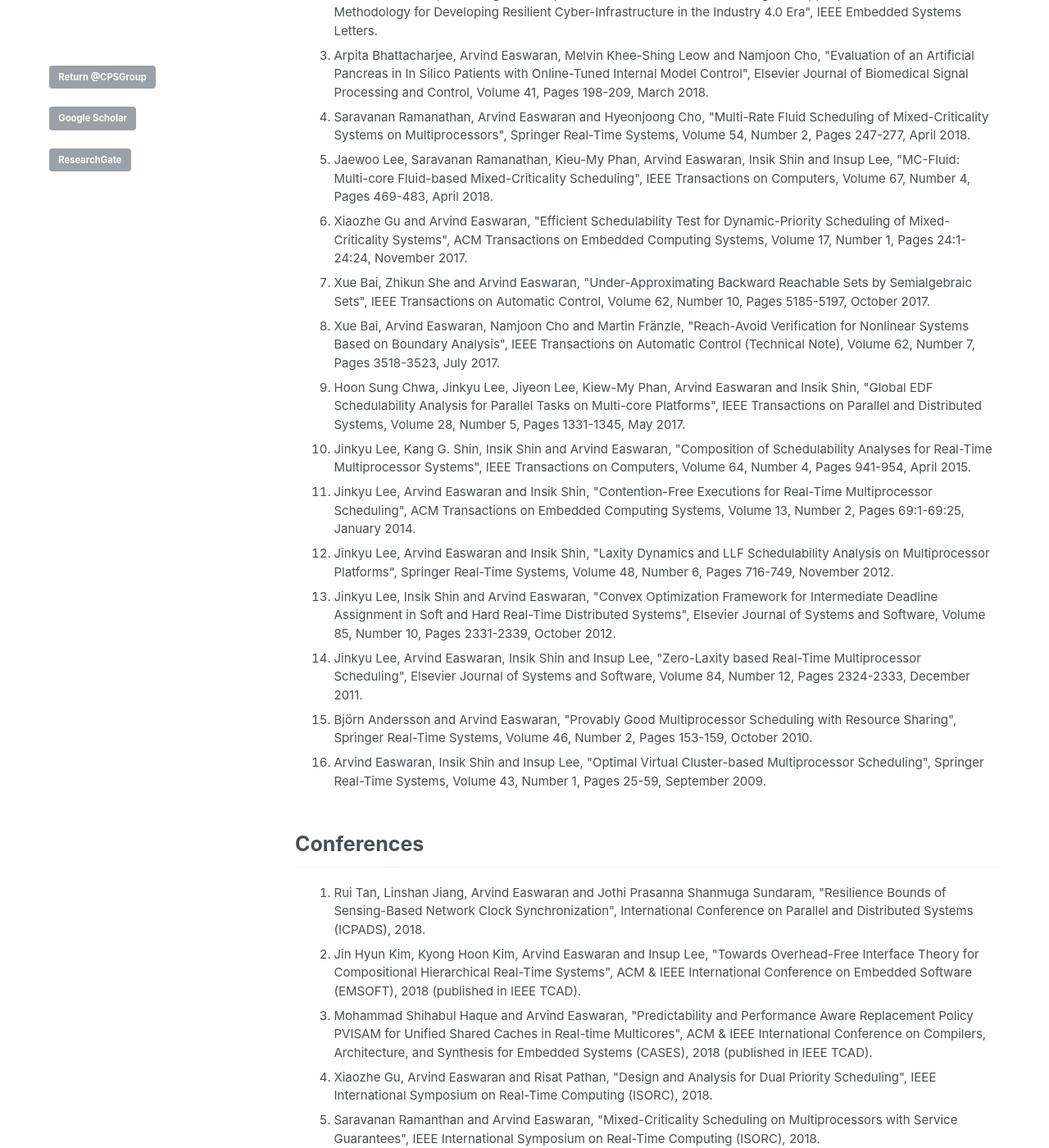
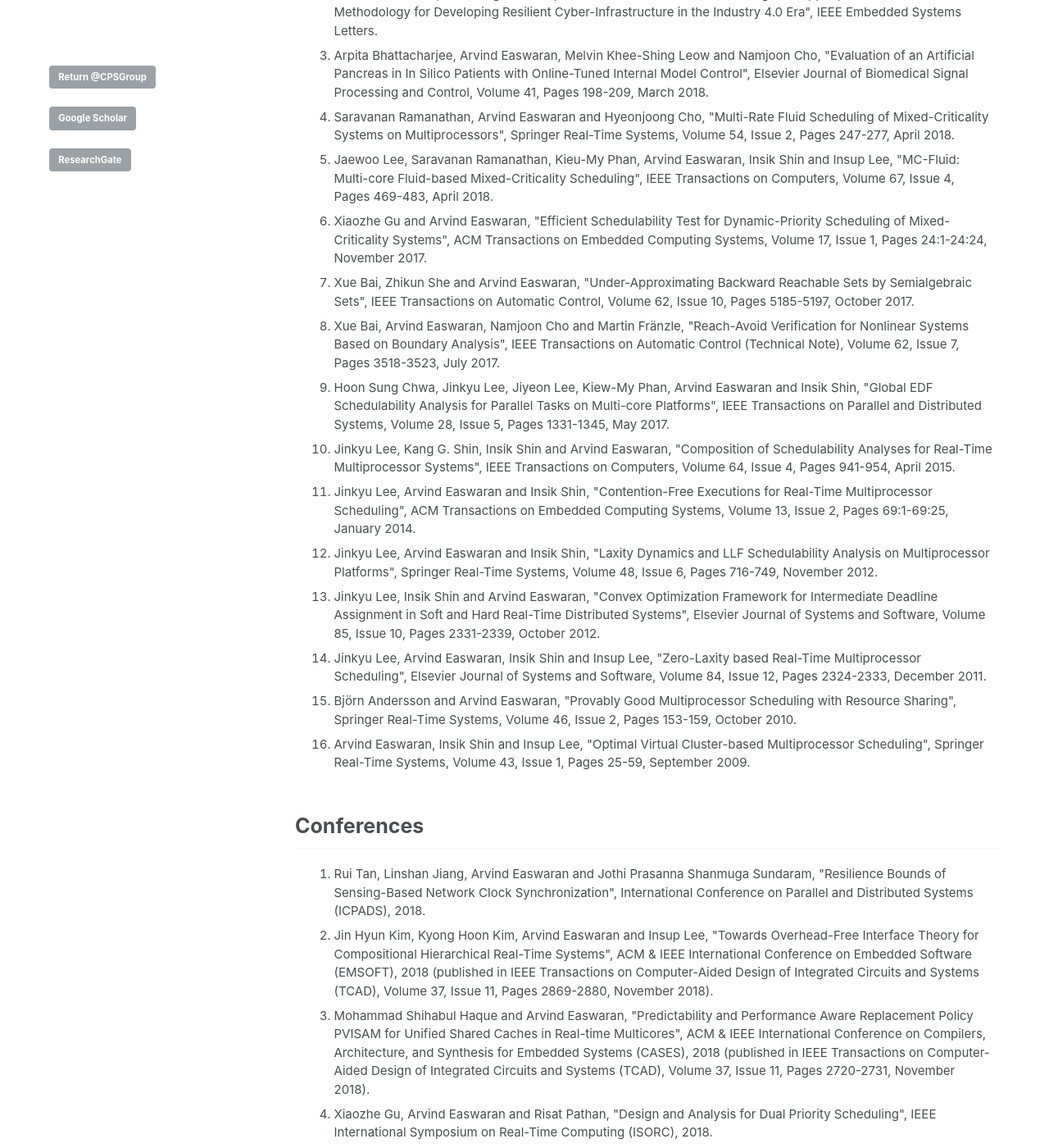
Before and after one commit to CPS-research-group/CPS-research-group.github.io, a Jekyll site: the page built from _pages/research_profile.md, in a window 1280 px wide and 1400 px high, scrolled down 292 px. Shown: the whole window at 82% size. Built offline with Jekyll 4.4.1, drawn with Linux system fonts in a browser that asks for light colours.

Commit message:
Updates.

```diff
--- a/_pages/research_profile.md
+++ b/_pages/research_profile.md
@@ -27,26 +27,26 @@ a.a:active {color:#0000FF; text-decoration:none;}
     <li class="a">Mohammad Shihabul Haque, Daniel Ng Jun Xian, Arvind Easwaran and Karthik Thangamariappan, "Contract-based Hierarchical Resilience Management for Cyber-Physical Systems", IEEE Computer.</li>
     <li class="a">Sidharta Andalam, Daniel Ng Jun Xian, Arvind Easwaran and Karthik Thangamariappan, "Contract-based Methodology for Developing Resilient Cyber-Infrastructure in the Industry 4.0 Era", IEEE Embedded Systems Letters.</li>
     <li class="a">Arpita Bhattacharjee, Arvind Easwaran, Melvin Khee-Shing Leow and Namjoon Cho, "Evaluation of an Artificial Pancreas in In Silico Patients with Online-Tuned Internal Model Control", Elsevier Journal of Biomedical Signal Processing and Control, Volume 41, Pages 198-209, March 2018.</li>
-    <li class="a">Saravanan Ramanathan, Arvind Easwaran and Hyeonjoong Cho, "Multi-Rate Fluid Scheduling of Mixed-Criticality Systems on Multiprocessors", Springer Real-Time Systems, Volume 54, Number 2, Pages 247-277, April 2018.</li>
-			<li class="a">Jaewoo Lee, Saravanan Ramanathan, Kieu-My Phan, Arvind Easwaran, Insik Shin and Insup Lee, "MC-Fluid: Multi-core Fluid-based Mixed-Criticality Scheduling", IEEE Transactions on Computers, Volume 67, Number 4, Pages 469-483, April 2018.</li>
-			<li class="a">Xiaozhe Gu and Arvind Easwaran, "Efficient Schedulability Test for Dynamic-Priority Scheduling of Mixed-Criticality Systems", ACM Transactions on Embedded Computing Systems, Volume 17, Number 1, Pages 24:1-24:24, November 2017.</li>
-			<li class="a">Xue Bai, Zhikun She and Arvind Easwaran, "Under-Approximating Backward Reachable Sets by Semialgebraic Sets", IEEE Transactions on Automatic Control, Volume 62, Number 10, Pages 5185-5197, October 2017.</li>
-			<li class="a">Xue Bai, Arvind Easwaran, Namjoon Cho and Martin Fr&auml;nzle, "Reach-Avoid Verification for Nonlinear Systems Based on Boundary Analysis", IEEE Transactions on Automatic Control (Technical Note), Volume 62, Number 7, Pages 3518-3523, July 2017.</li>
-			<li class="a">Hoon Sung Chwa, Jinkyu Lee, Jiyeon Lee, Kiew-My Phan, Arvind Easwaran and Insik Shin, "Global EDF Schedulability Analysis for Parallel Tasks on Multi-core Platforms", IEEE Transactions on Parallel and Distributed Systems, Volume 28, Number 5, Pages 1331-1345, May 2017.</li>
-                        <li class="a">Jinkyu Lee, Kang G. Shin, Insik Shin and Arvind Easwaran, "Composition of Schedulability Analyses for Real-Time Multiprocessor Systems", IEEE Transactions on Computers, Volume 64, Number 4, Pages 941-954, April 2015.</li>
-			<li class="a">Jinkyu Lee, Arvind Easwaran and Insik Shin, "Contention-Free Executions for Real-Time Multiprocessor Scheduling", ACM Transactions on Embedded Computing Systems, Volume 13, Number 2, Pages 69:1-69:25, January 2014.</li>
-			<li class="a">Jinkyu Lee, Arvind Easwaran and Insik Shin, "Laxity Dynamics and LLF Schedulability Analysis on Multiprocessor Platforms", Springer Real-Time Systems, Volume 48, Number 6, Pages 716-749, November 2012.</li>
-			<li class="a">Jinkyu Lee, Insik Shin and Arvind Easwaran, "Convex Optimization Framework for Intermediate Deadline Assignment in Soft and Hard Real-Time Distributed Systems", Elsevier Journal of Systems and Software, Volume 85, Number 10, Pages 2331-2339, October 2012.</li>
-			<li class="a"> Jinkyu Lee, Arvind Easwaran, Insik Shin and Insup Lee, "Zero-Laxity based Real-Time Multiprocessor Scheduling", Elsevier Journal of Systems and Software, Volume 84, Number 12, Pages 2324-2333, December 2011.</li>
-			<li class="a"> Bj&ouml;rn Andersson and Arvind Easwaran, "Provably Good Multiprocessor Scheduling with Resource Sharing", Springer Real-Time Systems, Volume 46, Number 2, Pages 153-159, October 2010.</li>
-			<li class="a"> Arvind Easwaran, Insik Shin and Insup Lee, "Optimal Virtual Cluster-based Multiprocessor Scheduling", Springer Real-Time Systems, Volume 43, Number 1, Pages 25-59, September 2009.</li>
+    <li class="a">Saravanan Ramanathan, Arvind Easwaran and Hyeonjoong Cho, "Multi-Rate Fluid Scheduling of Mixed-Criticality Systems on Multiprocessors", Springer Real-Time Systems, Volume 54, Issue 2, Pages 247-277, April 2018.</li>
+			<li class="a">Jaewoo Lee, Saravanan Ramanathan, Kieu-My Phan, Arvind Easwaran, Insik Shin and Insup Lee, "MC-Fluid: Multi-core Fluid-based Mixed-Criticality Scheduling", IEEE Transactions on Computers, Volume 67, Issue 4, Pages 469-483, April 2018.</li>
+			<li class="a">Xiaozhe Gu and Arvind Easwaran, "Efficient Schedulability Test for Dynamic-Priority Scheduling of Mixed-Criticality Systems", ACM Transactions on Embedded Computing Systems, Volume 17, Issue 1, Pages 24:1-24:24, November 2017.</li>
+			<li class="a">Xue Bai, Zhikun She and Arvind Easwaran, "Under-Approximating Backward Reachable Sets by Semialgebraic Sets", IEEE Transactions on Automatic Control, Volume 62, Issue 10, Pages 5185-5197, October 2017.</li>
+			<li class="a">Xue Bai, Arvind Easwaran, Namjoon Cho and Martin Fr&auml;nzle, "Reach-Avoid Verification for Nonlinear Systems Based on Boundary Analysis", IEEE Transactions on Automatic Control (Technical Note), Volume 62, Issue 7, Pages 3518-3523, July 2017.</li>
+			<li class="a">Hoon Sung Chwa, Jinkyu Lee, Jiyeon Lee, Kiew-My Phan, Arvind Easwaran and Insik Shin, "Global EDF Schedulability Analysis for Parallel Tasks on Multi-core Platforms", IEEE Transactions on Parallel and Distributed Systems, Volume 28, Issue 5, Pages 1331-1345, May 2017.</li>
+                        <li class="a">Jinkyu Lee, Kang G. Shin, Insik Shin and Arvind Easwaran, "Composition of Schedulability Analyses for Real-Time Multiprocessor Systems", IEEE Transactions on Computers, Volume 64, Issue 4, Pages 941-954, April 2015.</li>
+			<li class="a">Jinkyu Lee, Arvind Easwaran and Insik Shin, "Contention-Free Executions for Real-Time Multiprocessor Scheduling", ACM Transactions on Embedded Computing Systems, Volume 13, Issue 2, Pages 69:1-69:25, January 2014.</li>
+			<li class="a">Jinkyu Lee, Arvind Easwaran and Insik Shin, "Laxity Dynamics and LLF Schedulability Analysis on Multiprocessor Platforms", Springer Real-Time Systems, Volume 48, Issue 6, Pages 716-749, November 2012.</li>
+			<li class="a">Jinkyu Lee, Insik Shin and Arvind Easwaran, "Convex Optimization Framework for Intermediate Deadline Assignment in Soft and Hard Real-Time Distributed Systems", Elsevier Journal of Systems and Software, Volume 85, Issue 10, Pages 2331-2339, October 2012.</li>
+			<li class="a"> Jinkyu Lee, Arvind Easwaran, Insik Shin and Insup Lee, "Zero-Laxity based Real-Time Multiprocessor Scheduling", Elsevier Journal of Systems and Software, Volume 84, Issue 12, Pages 2324-2333, December 2011.</li>
+			<li class="a"> Bj&ouml;rn Andersson and Arvind Easwaran, "Provably Good Multiprocessor Scheduling with Resource Sharing", Springer Real-Time Systems, Volume 46, Issue 2, Pages 153-159, October 2010.</li>
+			<li class="a"> Arvind Easwaran, Insik Shin and Insup Lee, "Optimal Virtual Cluster-based Multiprocessor Scheduling", Springer Real-Time Systems, Volume 43, Issue 1, Pages 25-59, September 2009.</li>
 		</ol>
 
 ## Conferences
    <ol>
      		        <li class="a">Rui Tan, Linshan Jiang, Arvind Easwaran and Jothi Prasanna Shanmuga Sundaram, "Resilience Bounds of Sensing-Based Network Clock Synchronization", International Conference on Parallel and Distributed Systems (ICPADS), 2018.</li>
-     		        <li class="a">Jin Hyun Kim, Kyong Hoon Kim, Arvind Easwaran and Insup Lee, "Towards Overhead-Free Interface Theory for Compositional Hierarchical Real-Time Systems", ACM & IEEE International Conference on Embedded Software (EMSOFT), 2018 (published in IEEE TCAD).</li>
-     		        <li class="a">Mohammad Shihabul Haque and Arvind Easwaran, "Predictability and Performance Aware Replacement Policy PVISAM for Unified Shared Caches in Real-time Multicores", ACM & IEEE International Conference on Compilers, Architecture, and Synthesis for Embedded Systems (CASES), 2018 (published in IEEE TCAD).</li>
+     		        <li class="a">Jin Hyun Kim, Kyong Hoon Kim, Arvind Easwaran and Insup Lee, "Towards Overhead-Free Interface Theory for Compositional Hierarchical Real-Time Systems", ACM & IEEE International Conference on Embedded Software (EMSOFT), 2018 (published in IEEE Transactions on Computer-Aided Design of Integrated Circuits and Systems (TCAD), Volume 37, Issue 11, Pages 2869-2880, November 2018).</li>
+     		        <li class="a">Mohammad Shihabul Haque and Arvind Easwaran, "Predictability and Performance Aware Replacement Policy PVISAM for Unified Shared Caches in Real-time Multicores", ACM & IEEE International Conference on Compilers, Architecture, and Synthesis for Embedded Systems (CASES), 2018 (published in IEEE Transactions on Computer-Aided Design of Integrated Circuits and Systems (TCAD), Volume 37, Issue 11, Pages 2720-2731, November 2018).</li>
      		        <li class="a">Xiaozhe Gu, Arvind Easwaran and Risat Pathan, "Design and Analysis for Dual Priority Scheduling", IEEE International Symposium on Real-Time Computing (ISORC), 2018.</li>
      		        <li class="a">Saravanan Ramanthan and Arvind Easwaran, "Mixed-Criticality Scheduling on Multiprocessors with Service Guarantees", IEEE International Symposium on Real-Time Computing (ISORC), 2018.</li>
      		        <li class="a">Mohammad Shihabul Haque, Sriram Vasudevan, Nihar Sriram, Arvind Easwaran, Y.C. Tay and Akash Kumar, "A Self-Reconfiguring Cache Architecture to Improve Control Quality in Cyber Physical Systems", IEEE International Symposium on Real-Time Computing (ISORC), 2018.</li>
```
